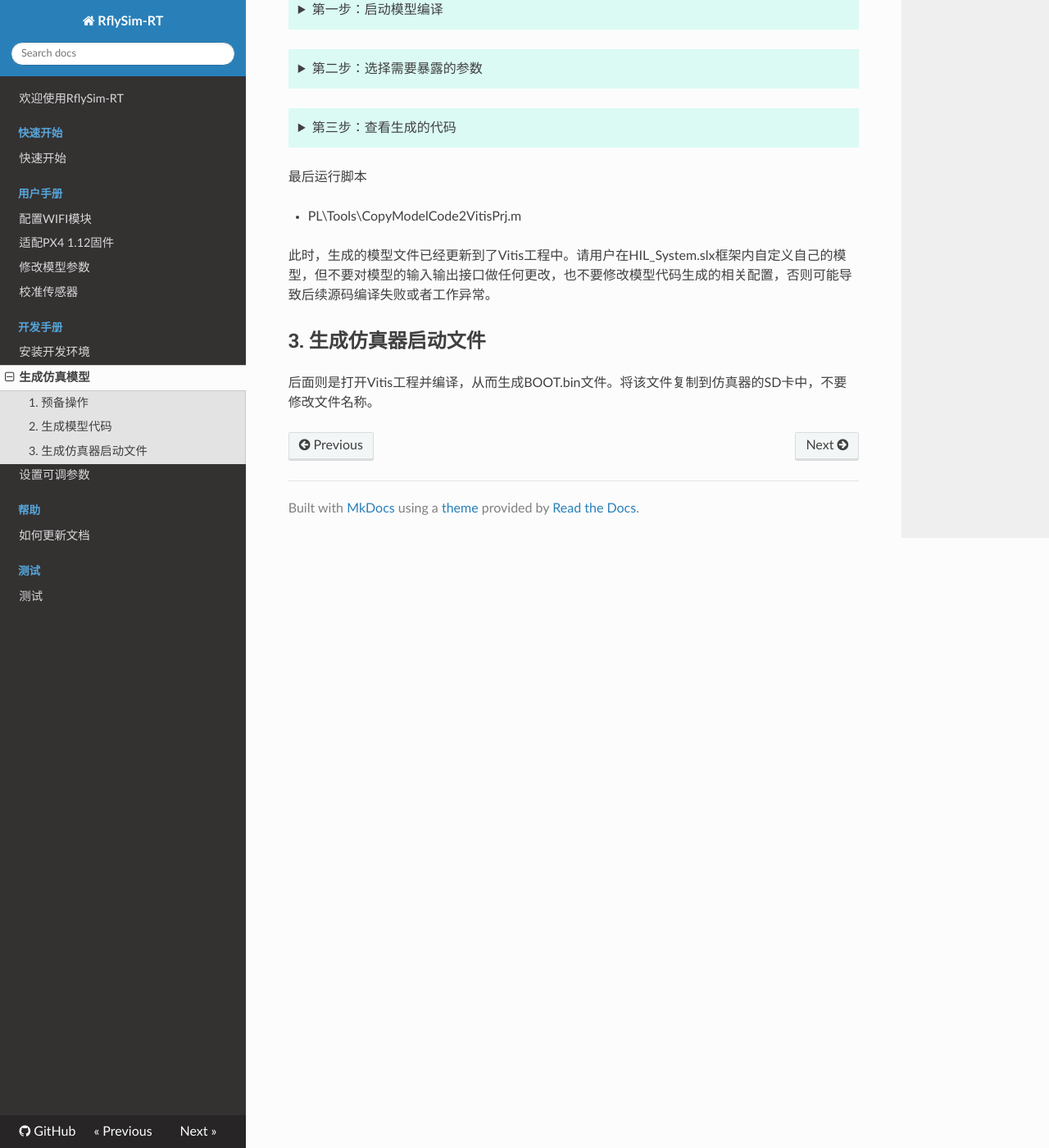
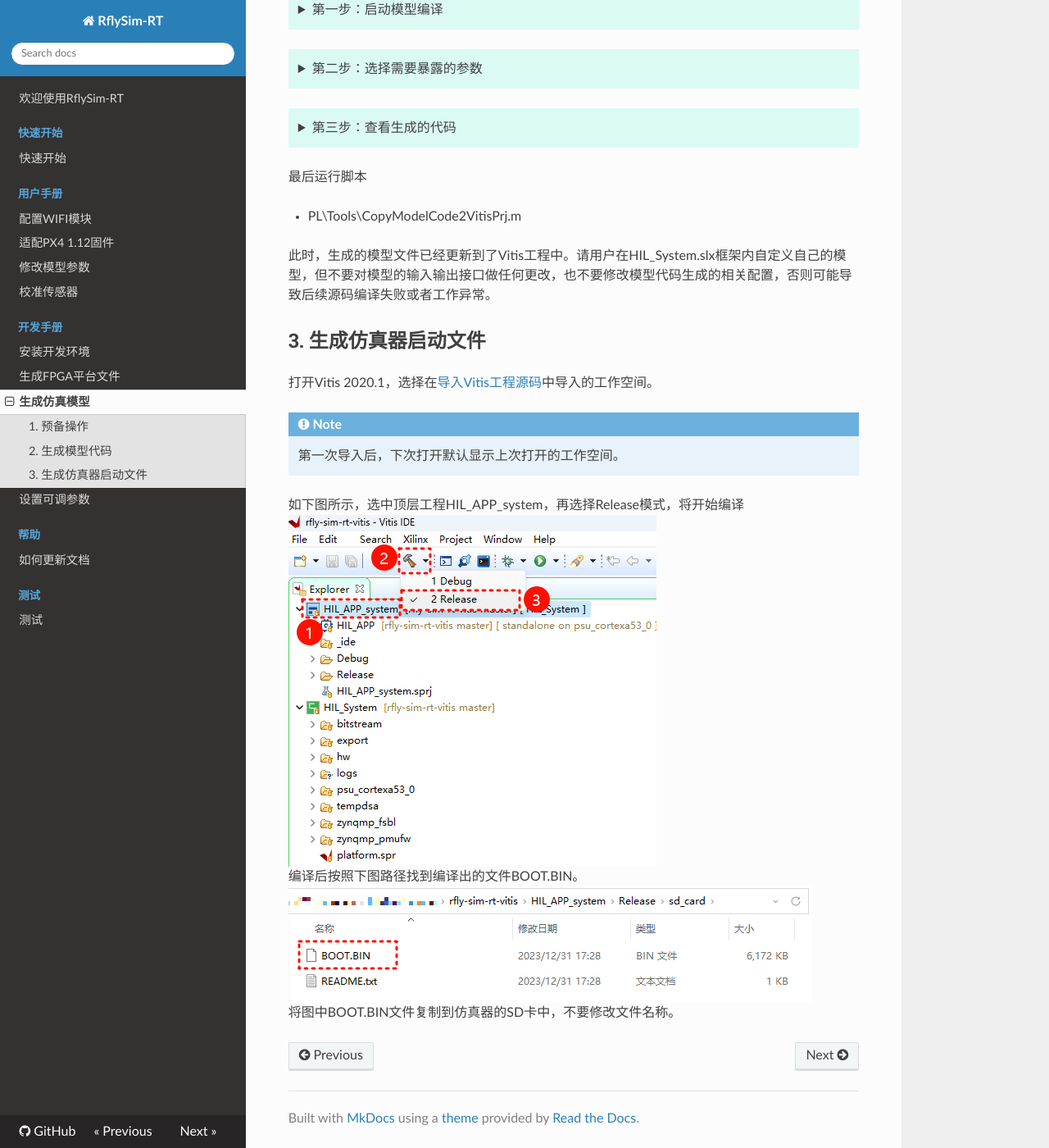
Before and after one commit to RflyBUAA/RflySimRTDoc, an MkDocs documentation site: the page built from docs/dev_manual/userDefineModel.md, in a window 1280 px wide and 1400 px high, scrolled down 1023 px. Shown: the whole window at 82% size. Built offline with MkDocs 1.6.1, drawn with Linux system fonts in a browser that asks for light colours; nearby versions of some CDN libraries.

```diff
--- a/docs/dev_manual/userDefineModel.md
+++ b/docs/dev_manual/userDefineModel.md
@@ -53,4 +53,13 @@
 
 ## 3. 生成仿真器启动文件
 
-后面则是打开Vitis工程并编译，从而生成BOOT.bin文件。将该文件复制到仿真器的SD卡中，不要修改文件名称。
+打开Vitis 2020.1，选择在[导入Vitis工程源码](../dev_manual/envConfig.md#2-vitis)中导入的工作空间。
+
+!!! NOTE
+	第一次导入后，下次打开默认显示上次打开的工作空间。
+
+如下图所示，选中顶层工程HIL_APP_system，再选择Release模式，将开始编译
+![](../img-large/vitis_build1.png)
+编译后按照下图路径找到编译出的文件BOOT.BIN。
+![](../img-large/vitis_build2.png)
+将图中BOOT.BIN文件复制到仿真器的SD卡中，不要修改文件名称。
--- a/mkdocs.yml
+++ b/mkdocs.yml
@@ -17,6 +17,7 @@
         - 校准传感器: user_manual/sensorsCalculate.md
     - 开发手册:
         - 安装开发环境: dev_manual/envConfig.md
+        - 生成FPGA平台文件: dev_manual/userFPGA.md
         - 生成仿真模型: dev_manual/userDefineModel.md
         - 设置可调参数: dev_manual/userDefineParam.md
     - 帮助:
```
Also changed, not shown: docs/dev_manual/userFPGA.md (added, +36 -0 lines), 1 other file.
